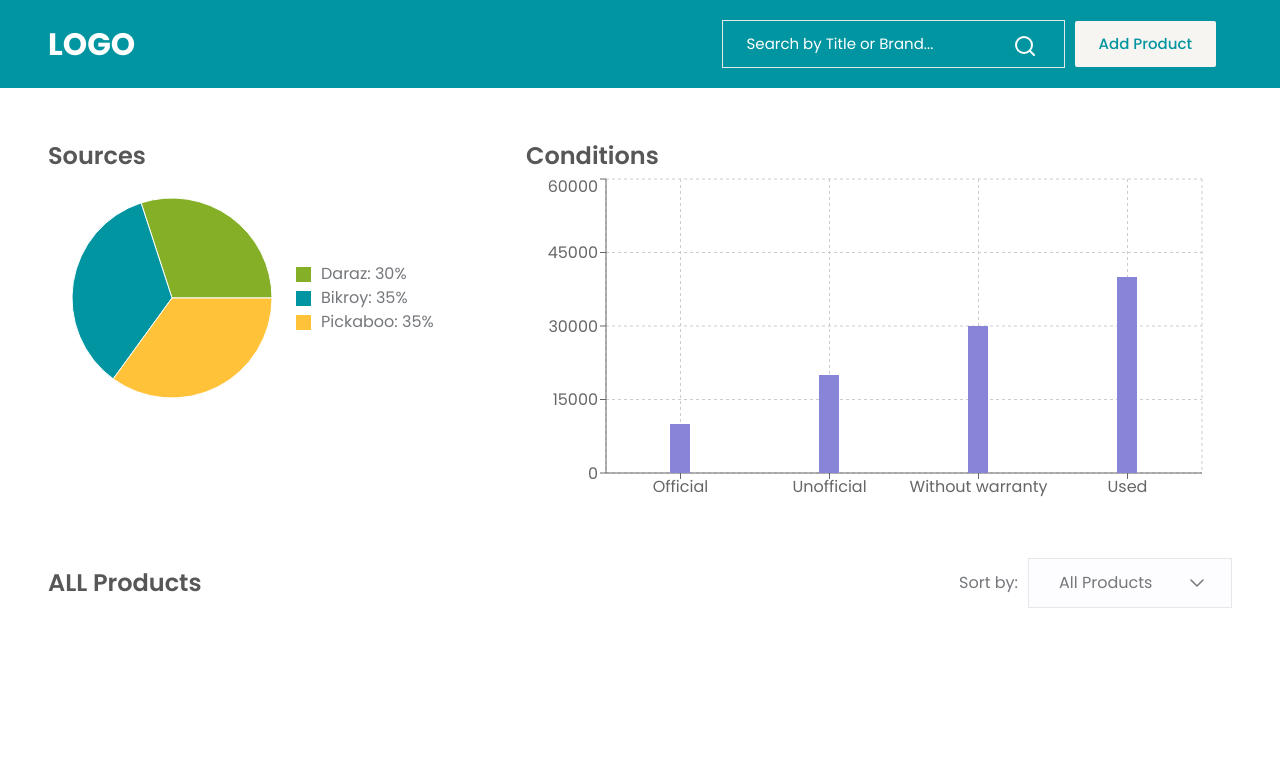
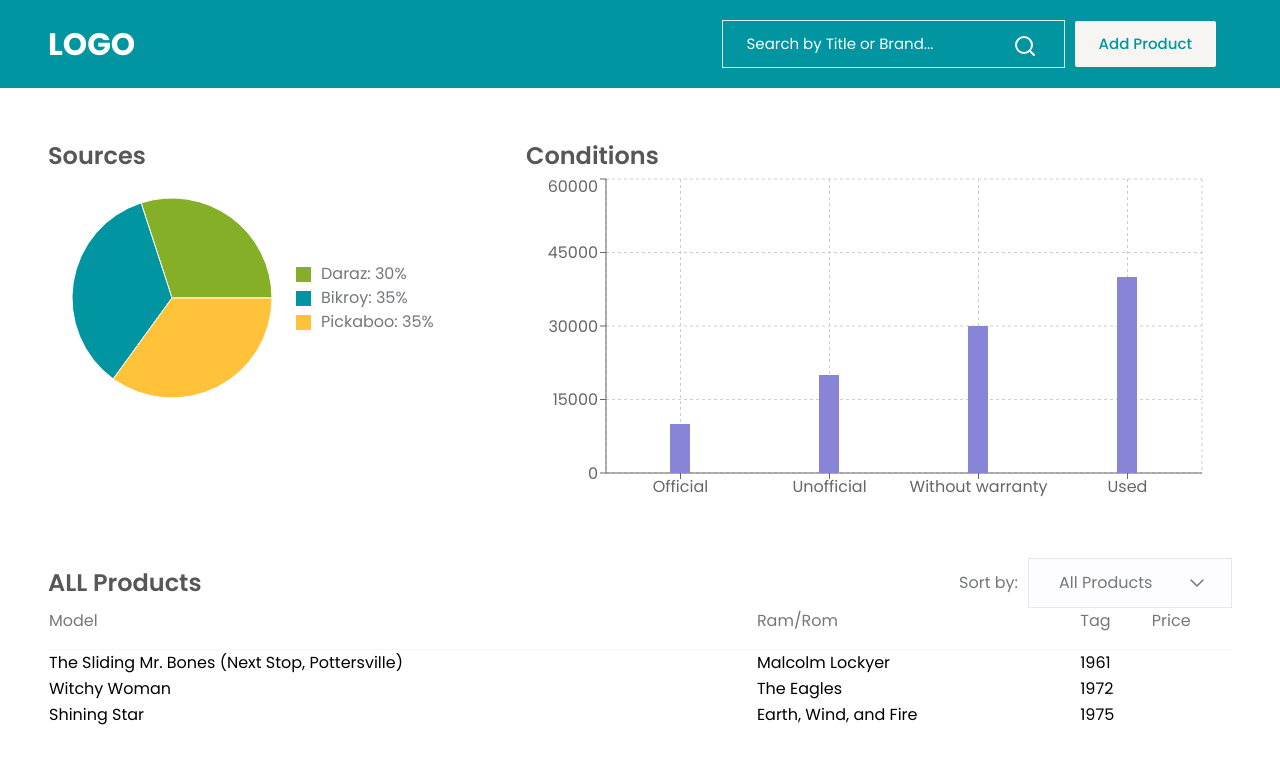
Before and after one commit to bpinazmul18/gain_solutions_assignment, a React (Create React App) app: page / in a window 1280 px wide. Shown: the top 764 px of the page. Built offline with nearby package versions, Linux system fonts and the light colour scheme.

Commit message:
WORK: Working on Table Header.

```diff
--- /dev/null
+++ b/src/components/PhoneTable.jsx
@@ -0,0 +1,15 @@
+import React from 'react'
+import Table from './common/Table'
+
+const columns = [
+  { path: 'model', label: 'Model' },
+  { path: 'ram-rom', label: 'Ram/Rom' },
+  { path: 'tag', label: 'Tag' },
+  { path: 'price', label: 'Price' },
+]
+
+function PhoneTable() {
+  return <Table columns={columns} />
+}
+
+export default PhoneTable
--- a/src/components/Products.jsx
+++ b/src/components/Products.jsx
@@ -1,4 +1,5 @@
 import React from 'react'
+import PhoneTable from './PhoneTable'
 
 function Products() {
   return (
@@ -40,6 +41,7 @@ function Products() {
           </div>
         </div>
       </div>
+      <PhoneTable />
     </div>
   )
 }
--- /dev/null
+++ b/src/components/common/Table.jsx
@@ -0,0 +1,22 @@
+import React from 'react'
+import PropTypes from 'prop-types'
+
+import TableBody from './TableBody'
+import TableHeader from './TableHeader'
+
+function Table({ columns }) {
+  return (
+    <div className="table-responsive">
+      <table className="border-collapse table-auto w-full text-sm">
+        <TableHeader columns={columns} />
+        <TableBody />
+      </table>
+    </div>
+  )
+}
+
+Table.propTypes = {
+  columns: PropTypes.arrayOf.isRequired,
+}
+
+export default Table
--- /dev/null
+++ b/src/components/common/TableBody.jsx
@@ -0,0 +1,25 @@
+import React from 'react'
+
+function TableBody() {
+  return (
+    <tbody>
+      <tr>
+        <td>The Sliding Mr. Bones (Next Stop, Pottersville)</td>
+        <td>Malcolm Lockyer</td>
+        <td>1961</td>
+      </tr>
+      <tr>
+        <td>Witchy Woman</td>
+        <td>The Eagles</td>
+        <td>1972</td>
+      </tr>
+      <tr>
+        <td>Shining Star</td>
+        <td>Earth, Wind, and Fire</td>
+        <td>1975</td>
+      </tr>
+    </tbody>
+  )
+}
+
+export default TableBody
--- /dev/null
+++ b/src/components/common/TableHeader.jsx
@@ -0,0 +1,27 @@
+import React from 'react'
+import PropTypes from 'prop-types'
+import createKey from '../../utils'
+
+function TableHeader({ columns }) {
+  return (
+    <thead>
+      <tr className="border-b border-ghost-white">
+        {columns.map((column) => (
+          <th
+            className="font-normal text-fs-16 text-sonic-silver text-left pb-4"
+            key={createKey(column)}
+            scope="col"
+          >
+            {column.label}
+          </th>
+        ))}
+      </tr>
+    </thead>
+  )
+}
+
+TableHeader.propTypes = {
+  columns: PropTypes.arrayOf.isRequired,
+}
+
+export default TableHeader
--- /dev/null
+++ b/src/utils/index.js
@@ -0,0 +1,3 @@
+export default function createKey(column) {
+  return column.path || column.key
+}
--- a/tailwind.config.js
+++ b/tailwind.config.js
@@ -26,6 +26,7 @@ module.exports = {
       'davys-grey': '#575757',
       gray: '#B7B8BC',
       'white-next': '#FDFDFF',
+      'ghost-white': '#F8F8FA',
       ...colors,
     },
   },
```
